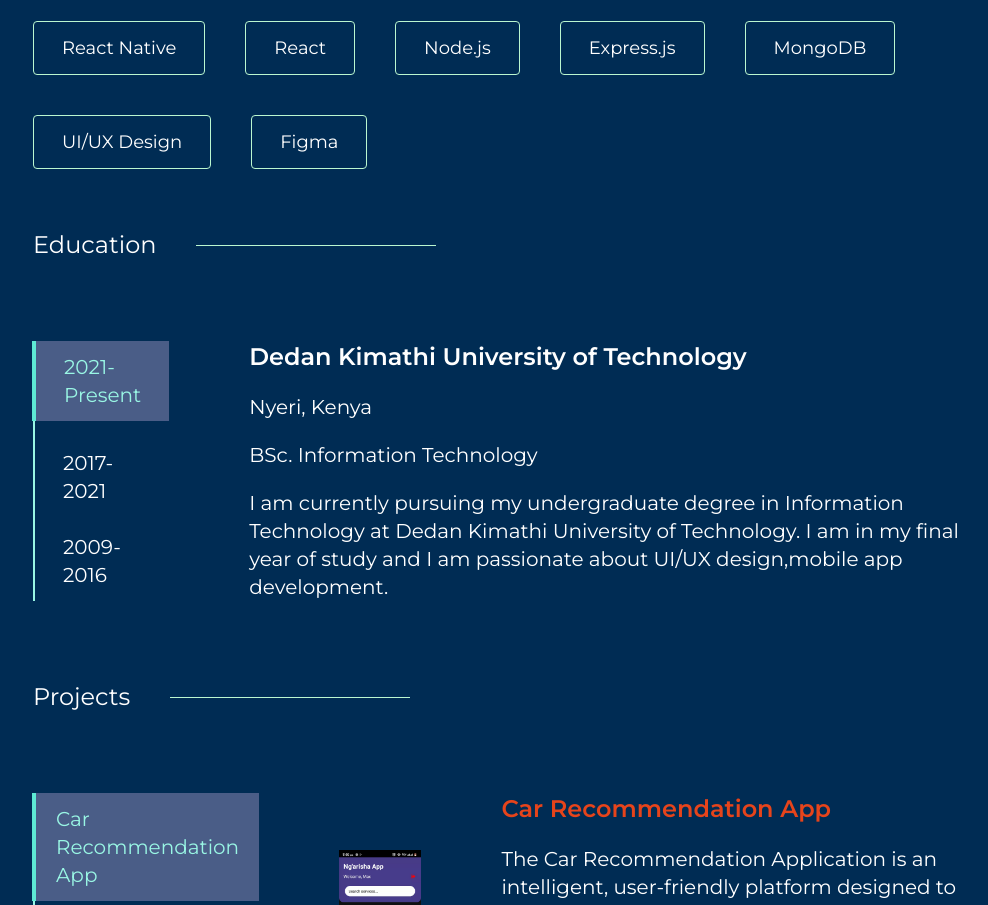
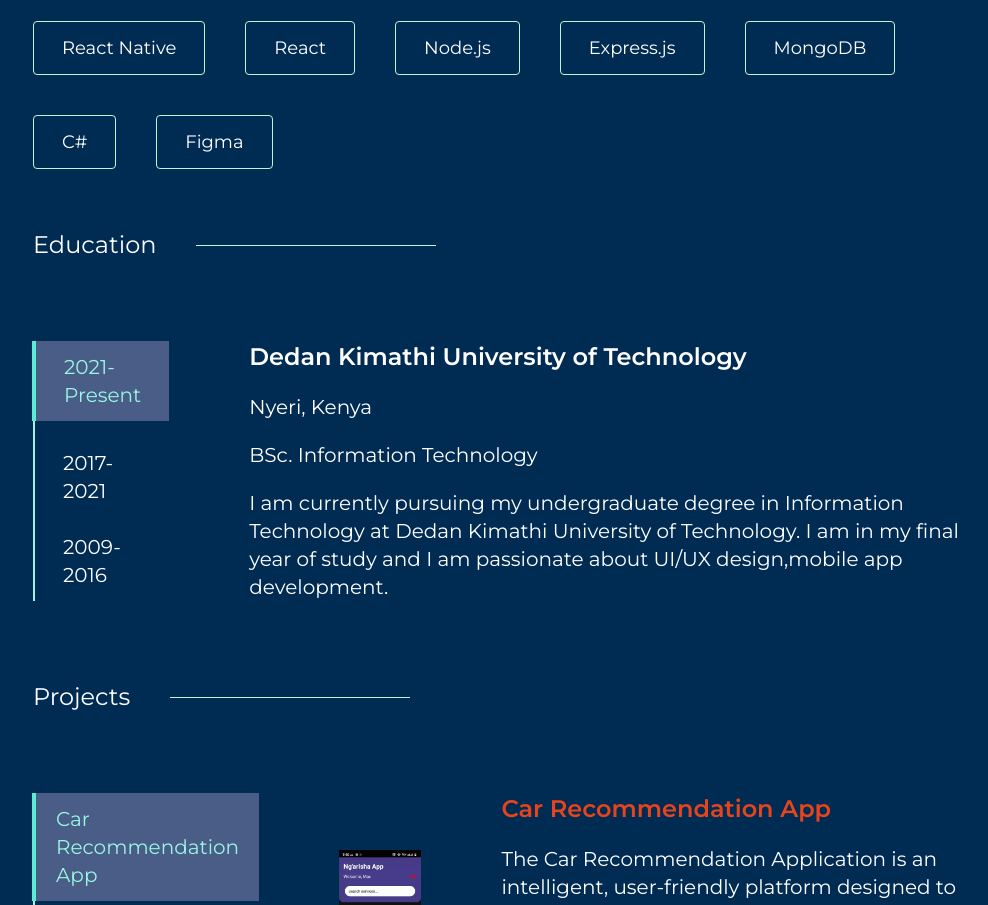
Before and after one commit to Max02well/maxproject-portfolio, a React (Create React App) app: page / in a window 1280 px wide. Shown: the part 1463-2368 px from the top of the page, without its empty margins (127-1115 px from the left). Built offline with nearby package versions, Linux system fonts and the light colour scheme.

Commit message:
Updated About section

```diff
--- a/src/pages/Home/About.js
+++ b/src/pages/Home/About.js
@@ -9,7 +9,7 @@ function About() {
         'Node.js',
         'Express.js',
         'MongoDB',
-        'UI/UX Design',
+        'C#',
         'Figma',
     ]
   return (
```
